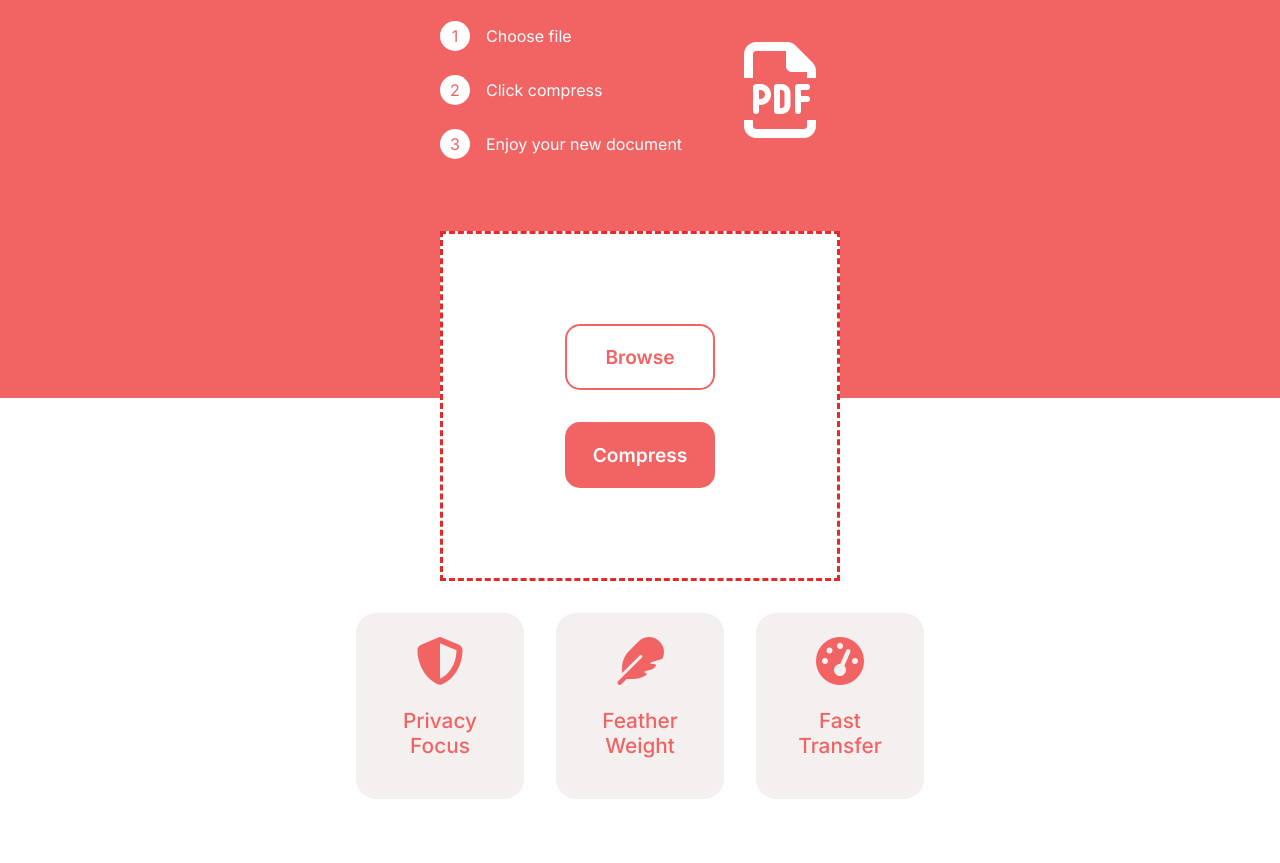
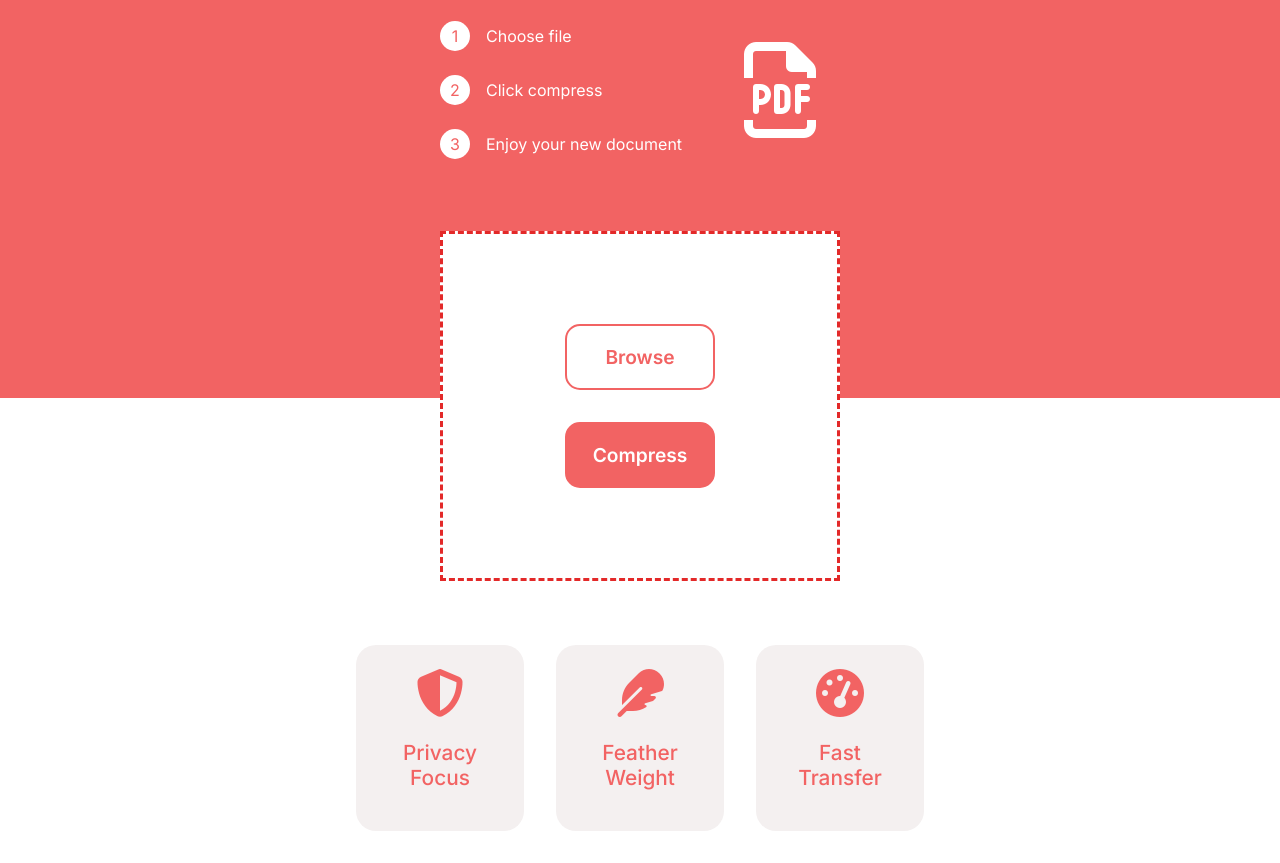
Before and after one commit to jordantauscher/glowing-octo-fortnight, a website: page public/index.html in a window 1280 px wide. Shown: the part 197-1060 px from the top of the page. Before the commit the page ends 996 px from the top, so only its background shows below. Drawn offline with Linux system fonts and the light colour scheme.

Commit message:
added margins to footer

```diff
--- a/public/css/main.css
+++ b/public/css/main.css
@@ -198,7 +198,7 @@ form{
 
 footer{
     max-width: 600px;
-    margin: 0 auto;
+    margin: 2rem auto;
 }
 
 @media screen and (max-width: 600px){
```
